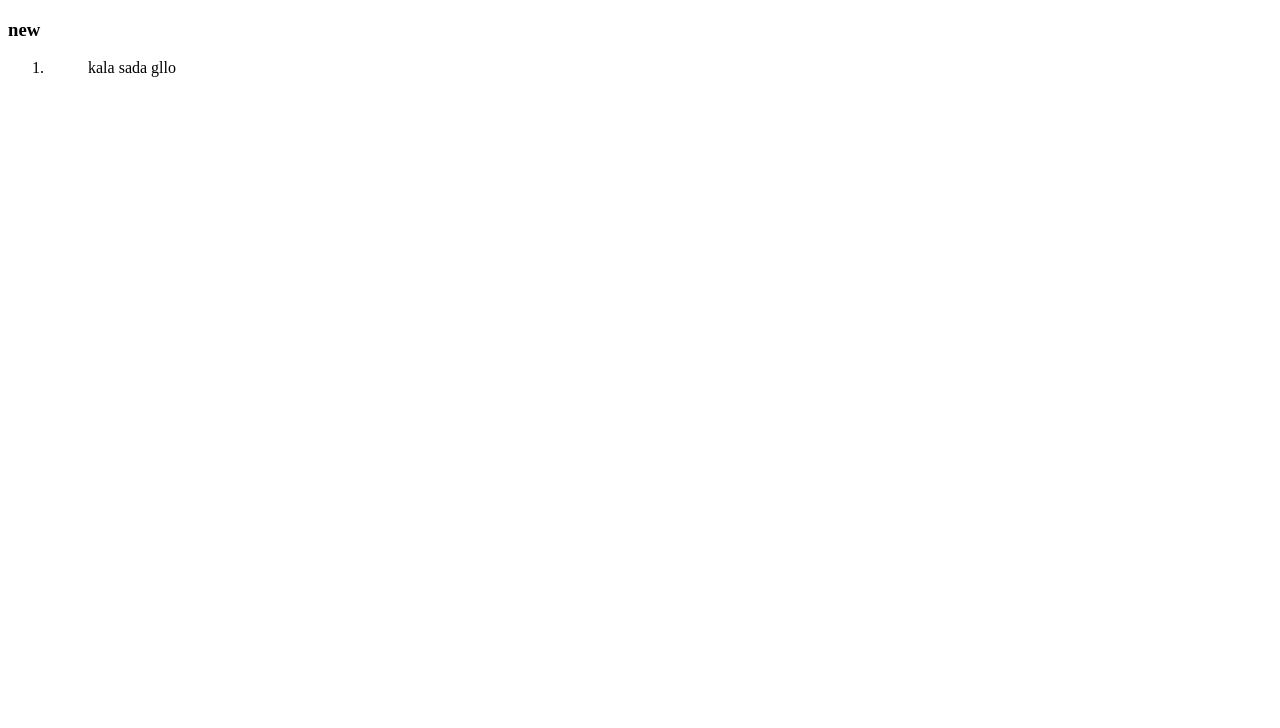
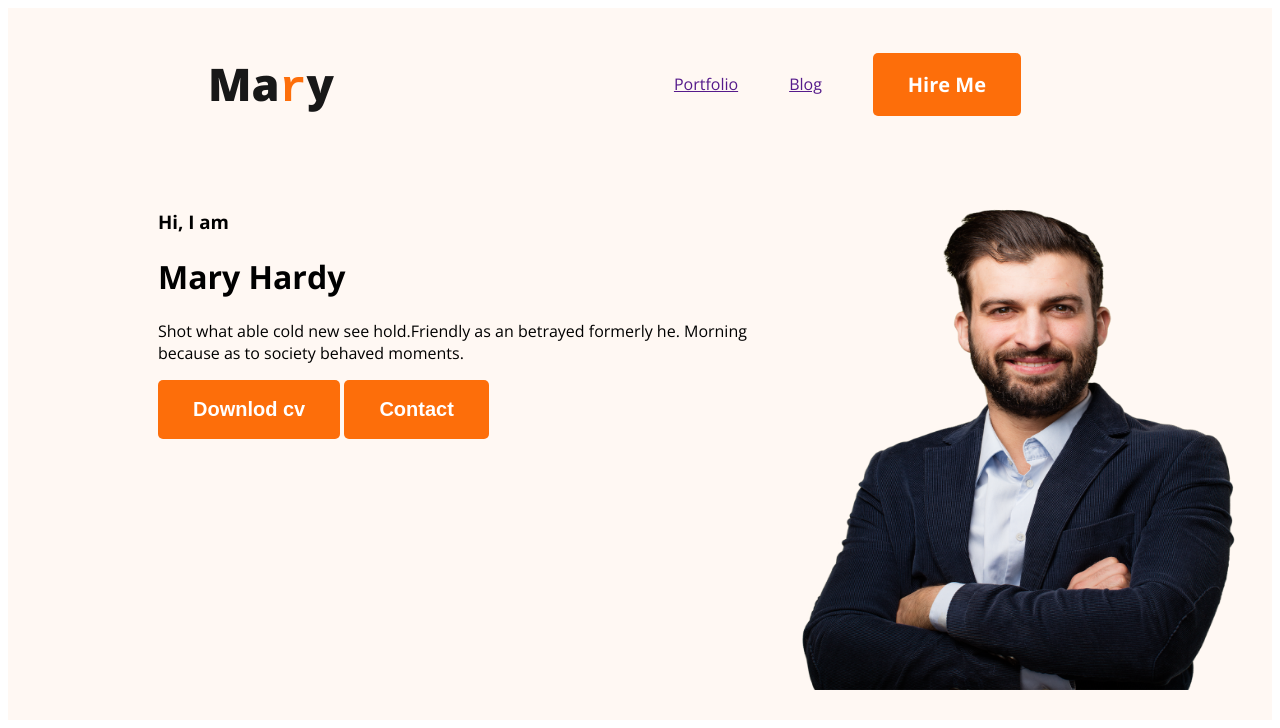
Before and after one commit to alaminone/devolop-a-new, a plain HTML site: page index.html in a window 1280 px wide. Drawn offline with nearby package versions, Linux system fonts and the light colour scheme.

Commit message:
3hrd uplod

```diff
--- a/index.html
+++ b/index.html
@@ -1,23 +1,43 @@
 <!DOCTYPE html>
 <html lang="en">
+
+<link rel="preconnect" href="https://fonts.googleapis.com">
+<link rel="preconnect" href="https://fonts.gstatic.com" crossorigin>
+<link href="https://fonts.googleapis.com/css2?family=Open+Sans:ital,wght@0,300;0,400;0,500;0,600;0,700;0,800;1,300;1,400;1,500;1,600;1,700;1,800&display=swap" rel="stylesheet">
+
+<link rel="stylesheet" href="styls/portfolio.css">
 <head>
     <meta charset="UTF-8">
     <meta name="viewport" content="width=device-width, initial-scale=1.0">
     <title>Devolop a new</title>
 </head>
 <body>
-    <head>
-<h3>new</h3>
-    </head>
+    <header class="header">
+        <nav>
+            <h3 class="nav-title">Ma<samp class="text-primary">r</samp>y</h3>
+            <ul>
+                <li><a href="">Portfolio</a></li>
+                <li><a href="">Blog</a></li>
+                <li class="btn-primary">Hire Me</li>
+
+            </ul>
+
+        </nav>
+        <div class="banner">
+    <div class="banner-content">
+        <h3 class="banner-greeting">Hi, I am</h3>
+        <h1 class="banner-titel">Mary Hardy</h1>
+        <p>Shot what able cold new see hold.Friendly as an betrayed formerly he. Morning because as to society behaved moments.</p>
+        <button class="btn-primary">Downlod cv</button>
+        <button class="btn-primary">Contact</button>
+    </div>
+<img class="profil-photo" src="images/hardy.png" alt="">
+
+</div>
+
+    </header>
     <main>
-<ol>
-    <li>
-        <ul>
-            kala sada
-            gllo
-        </ul>
-    </li>
-</ol>
+
     </main>
     <footer>
 
--- /dev/null
+++ b/styls/portfolio.css
@@ -0,0 +1,48 @@
+body{
+    font-family: 'Open Sans', sans-serif;
+}
+.text-primary{
+    color: #FD6E0A;
+}
+nav{
+    display: flex;
+    justify-content: space-between;
+    align-items: center;
+    margin: 0px 200px;
+}
+.btn-primary{
+    border-radius: 5px;
+background: #FD6E0A;
+border: 0px;
+color: var(--white-color, #FFF);
+font-size: 20px;
+font-weight: 700;
+padding: 18px 35px;
+}
+
+.nav-title{
+    color:  #181818;
+    font-size: 45px;
+    font-weight: 800;
+}
+nav >ul{
+    display: flex;
+align-items: center;
+text-emphasis-style: none;
+}
+nav li{
+    list-style: none;
+    margin-right: 51px;
+}
+.header{
+    background: #FFF8F3;
+}
+.banner{
+    padding: 30px 30px 30px 150px;
+    display: flex;
+}
+.banner .profil-photo{
+    width: 480px;
+height: 500px;
+flex-shrink: 0;
+}
```
Also changed, not shown: 1 other file.
